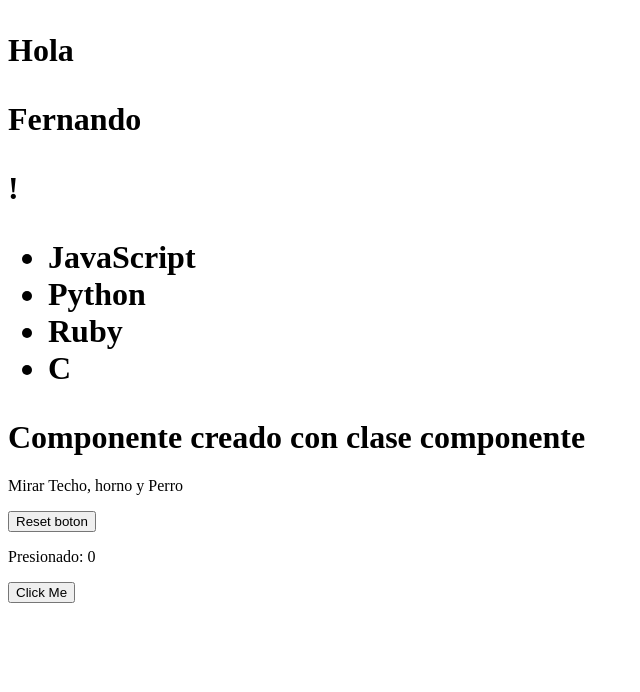
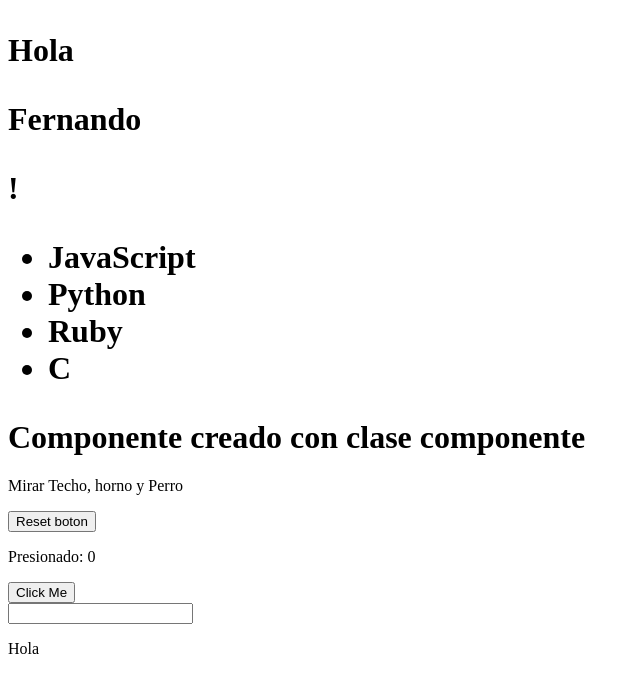
Before and after one commit to fernandopaz1/tutorial-React, a React (Create React App) app: page / in a window 1280 px wide. Shown: the top 692 px of the page, without its empty margins (0-640 px from the left). Built offline with nearby package versions, Linux system fonts and the light colour scheme.

Commit message:
feat: explicacion de eventos

```diff
--- a/public/index.html
+++ b/public/index.html
@@ -32,6 +32,7 @@
         <div id="root1"></div>
         <div id="root2"></div>
         <div id="root3"></div>
+        <div id="root4"></div>
         <!--
       This HTML file is a template.
       If you open it directly in the browser, you will see an empty page.
--- a/src/index.js
+++ b/src/index.js
@@ -122,3 +122,27 @@ const Botones = () => {
 };
 
 render(<Botones />, document.getElementById("root3"));
+
+const SaludoEvento = () => {
+    const [name] = useState("");
+    // En jsx onChange se escribe con camelcase
+    // el primer parametro es lo que llamamos un syntecit event
+    //  tiene la misma informacion que el event cuando trabajamos con doms
+    // y eventlintesnert
+    return (
+        <div>
+            <input type="text" onChange={(ev) => console.log(ev)} />
+            <p> Hola {name}</p>
+        </div>
+    );
+};
+
+const EventosApp = () => {
+    return (
+        <div>
+            <SaludoEvento />
+        </div>
+    );
+};
+
+render(<EventosApp />, document.getElementById("root4"));
```
